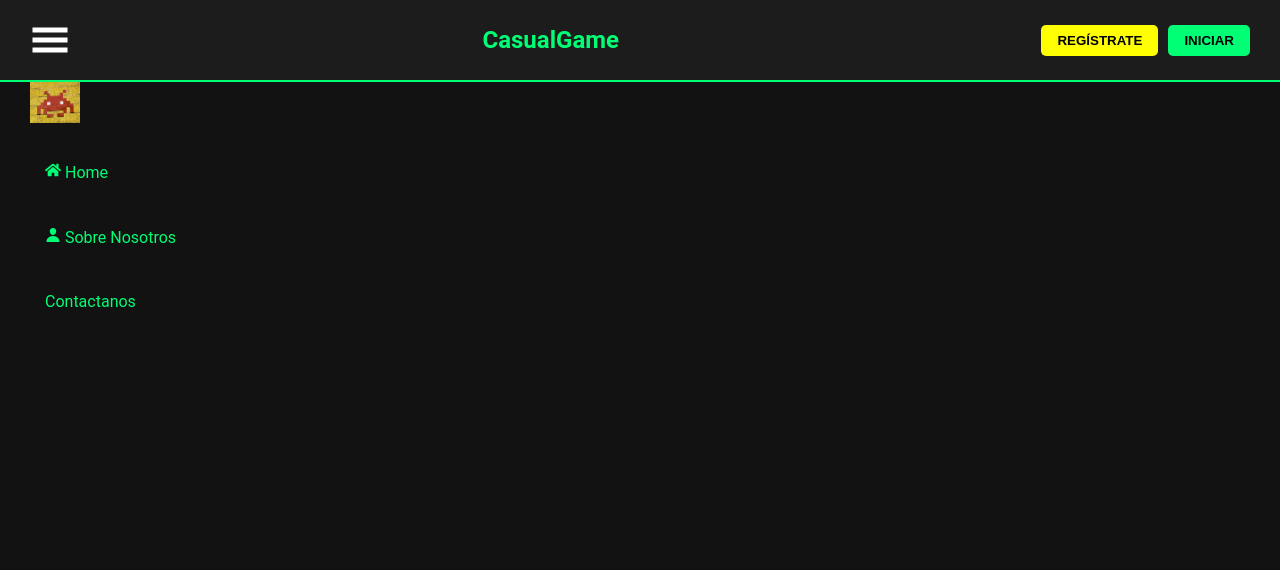
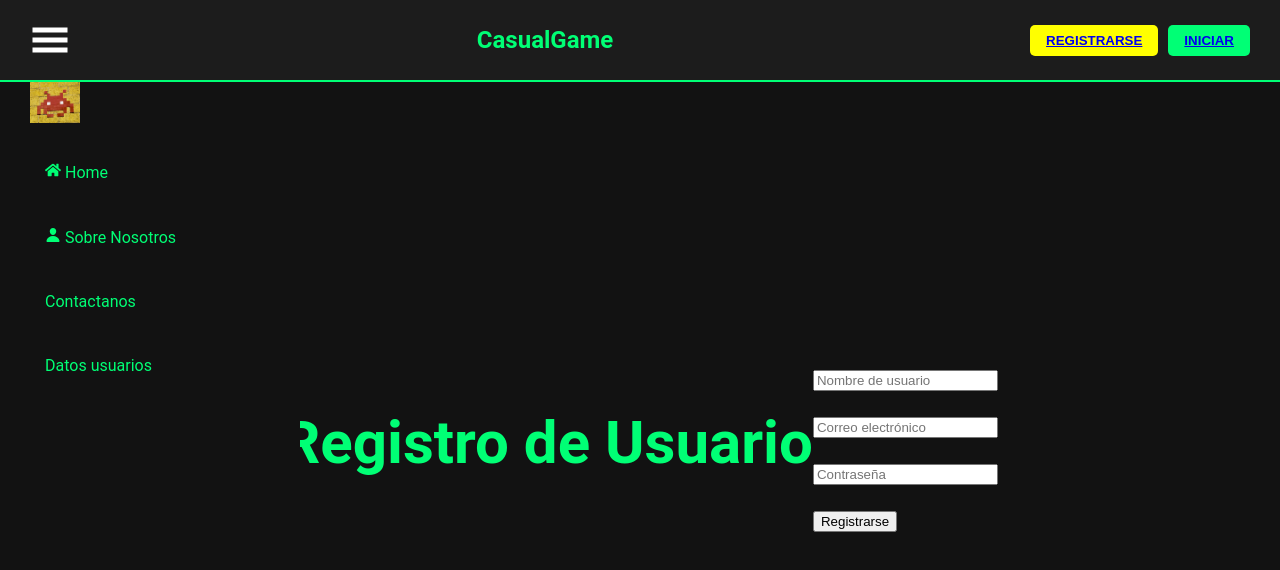
Before and after one commit to refnandos/proyecto-con-react, a React (Create React App) app: page /Register in a window 1280 px wide. Shown: the top 570 px of the page. Built offline with nearby package versions, Linux system fonts and the light colour scheme.

Commit message:
react/adaptacion Conexion con php

```diff
--- a/src/App.js
+++ b/src/App.js
@@ -8,6 +8,9 @@ import { Navbar } from './components/Navbar';
 import { Home } from './components/Home';
 import { About } from './components/About';
 import { Contact } from './components/Contact';
+import { Datosuser } from './components/conectphp/Datosuser';
+import Login from './components/login/Login';
+import Register from './components/register/Register';
 
 
 // import { Sidebar } from './components/Sidebar';
@@ -23,17 +26,22 @@ function App() {
       <Router>
         <Header>
           <GiHamburgerMenu onClick={() => setShowNav(!showNav)}/>
+
         </Header>
         {/* <Sidebar /> */}
 
         <Navbar show={showNav} />
         <div className='main'>
-
+          <Routes>
+            <Route path='/Register' exact={true} Component={Register} />
+            <Route path='/Login' exact={true} Component={Login} />
+            </Routes>
 
           <Routes>
               <Route path='/' exact={true} Component={Home} />
               <Route path='/about' exact={true} Component={About} />
               <Route path='/Contact' exact={true} Component={Contact} />
+              <Route path='/Datosuser' exact={true} Component={Datosuser} />
           </Routes>
         </div>
 
--- a/src/components/Header.js
+++ b/src/components/Header.js
@@ -1,3 +1,4 @@
+import { Link } from "react-router-dom";
 
 export const Header = ({children}) => {
 
@@ -6,8 +7,8 @@ export const Header = ({children}) => {
         {children}
         <h1>CasualGame</h1>
         <div className ="auth-buttons">
-        <button className ="btn-register">REGÍSTRATE</button>
-        <button className ="btn-login">INICIAR</button>
+        <button className ="btn-register"><Link to="/Register">REGISTRARSE</Link></button>
+        <button className ="btn-login"><Link to="/Login">INICIAR</Link></button>
         </div>
     </header>
   )
--- a/src/components/Navbar.js
+++ b/src/components/Navbar.js
@@ -17,6 +17,9 @@ export const Navbar = ({show}) => {
             <li>
                 <Link to="/Contact">Contactanos</Link>
             </li>
+            <li>
+                <Link to="/Datosuser">Datos usuarios</Link>
+            </li>
         </ul>
     </div>
   )
--- /dev/null
+++ b/src/components/conectphp/Datosuser.js
@@ -0,0 +1,32 @@
+import { useEffect, useState } from "react";
+
+export const Datosuser = () => {
+
+      const [usuarios, setUsuarios] = useState([]);
+
+    //USO DE FETCH EN LOCAL
+    useEffect(() => {
+      fetch("http://localhost/backend/api/usuarios.php")
+        .then((res) => res.json())
+        .then((data) => setUsuarios(data))
+        .catch((err) => console.error("Error al conectar con PHP:", err));
+    }, []);
+
+      //USO DE FETHCH EN SERVIDOR APARTE
+    //   useEffect(() => {
+    //   fetch("https://if0_39152826.epizy.com/api/usuarios.php")
+    //     .then(res => res.json())
+    //     .then(data => setUsuarios(data));
+    // }, []);
+
+    return (
+      <div className="p-4">
+        <h1 className="text-xl font-bold mb-2">Lista de Usuarios</h1>
+        <ul>
+          {usuarios.map((u) => (
+            <li key={u.id}>{u.nombre} - {u.email}</li>
+          ))}
+        </ul>
+      </div>
+    );
+}
--- /dev/null
+++ b/src/components/login/Login.js
@@ -0,0 +1,71 @@
+import React, { useState } from 'react';
+import { useNavigate } from 'react-router-dom';
+
+function Login() {
+    const [email, setEmail] = useState('');
+    const [password, setPassword] = useState('');
+    const [error, setError] = useState('');
+    const navigate = useNavigate();
+
+    const handleSubmit = async (e) => {
+        e.preventDefault();
+
+        try {
+            const response = await fetch('http://localhost/backend/login/login.php', {
+                method: 'POST',
+                headers: {
+                    'Content-Type': 'application/json',
+                },
+                body: JSON.stringify({ email, password }),
+            });
+
+            const data = await response.json();
+
+            if (!response.ok) {
+                throw new Error(data.error || "Error al iniciar sesión");
+            }
+
+
+            localStorage.setItem('usuario', JSON.stringify(data.usuario));
+            navigate('/dashboard');
+        } catch (err) {
+            setError(err.message);
+        }
+    };
+
+    return (
+        <div >
+            <h2>Iniciar Sesión</h2>
+            {error && <p>{error}</p>}
+            <form onSubmit={handleSubmit}>
+                <div >
+                    <input
+                        type="email"
+                        placeholder="Correo electrónico"
+                        value={email}
+                        onChange={(e) => setEmail(e.target.value)}
+                        required
+
+                    />
+                </div>
+                <div >
+                    <input
+                        type="password"
+                        placeholder="Contraseña"
+                        value={password}
+                        onChange={(e) => setPassword(e.target.value)}
+                        required
+
+                    />
+                </div>
+                <button
+                    type="submit"
+        >
+                    Ingresar
+                </button>
+            </form>
+        </div>
+    );
+}
+
+export default Login;
--- /dev/null
+++ b/src/components/register/Register.js
@@ -0,0 +1,77 @@
+import React, { useState } from 'react';
+// import { useEffect, useState } from "react";
+import { useNavigate } from 'react-router-dom';
+
+function Register() {
+    const [nombre_usuario, setNombreUsuario] = useState('');
+    const [email, setEmail] = useState('');
+    const [password, setPassword] = useState('');
+    const [error, setError] = useState('');
+    const navigate = useNavigate();
+
+    const handleSubmit = async (e) => {
+        e.preventDefault();
+
+        try {
+            const response = await fetch('http://localhost/backend/register/register.php', {
+                method: 'GET',
+                headers: {
+                    'Content-Type': 'application/json',
+                },
+                body: JSON.stringify({
+                    nombre_usuario,
+                    email,
+                    password
+                }),
+            });
+
+            const data = await response.json();
+
+            if (!response.ok) {
+                throw new Error(data.error || "Error al registrar el usuario");
+            }
+
+            alert(data.mensaje || "¡Registro exitoso!");
+            navigate('/home');
+
+        } catch (err) {
+            setError(err.message);
+        }
+    };
+
+    return (
+        <div className="main">
+            <h2>Registro de Usuario</h2>
+            {error && <p >{error}</p>}
+            <form onSubmit={handleSubmit}>
+                <div >
+                    <input
+                        type="text"
+                        placeholder="Nombre de usuario"
+                        value={nombre_usuario}
+                        onChange={(e) => setNombreUsuario(e.target.value)}
+                        required/>
+                </div>
+                <div >
+                    <input
+                        type="email"
+                        placeholder="Correo electrónico"
+                        value={email}
+                        onChange={(e) => setEmail(e.target.value)}
+                        required/>
+                </div>
+                <div >
+                    <input
+                        type="password"
+                        placeholder="Contraseña"
+                        value={password}
+                        onChange={(e) => setPassword(e.target.value)}
+                        required/>
+                </div>
+                <button type="submit">Registrarse</button>
+            </form>
+        </div>
+    );
+}
+
+export default Register;
```
